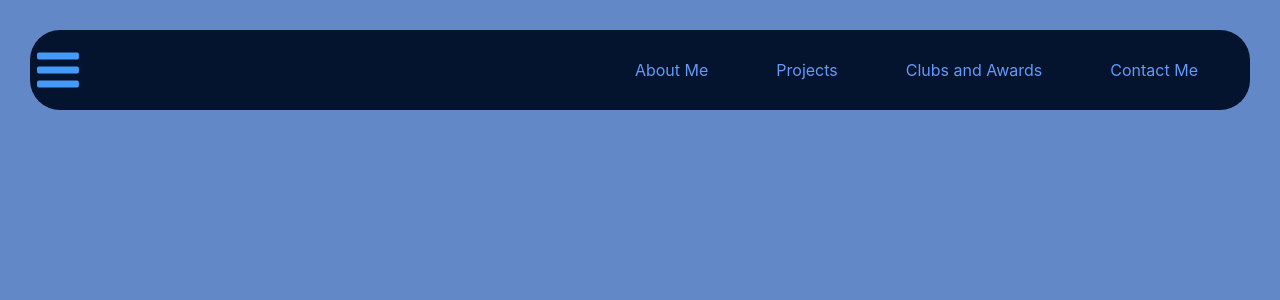
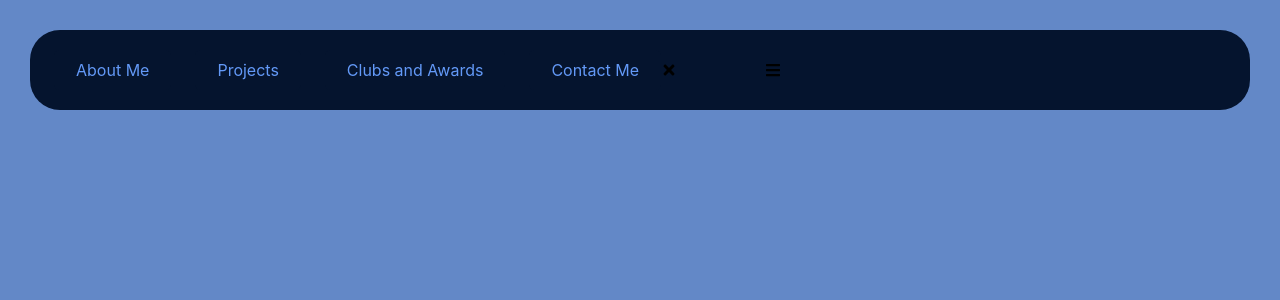
Before and after one commit to bakuyy/portfolio, a React (Create React App) app: page / in a window 1280 px wide. Shown: the top 300 px of the page. Built offline with nearby package versions, Linux system fonts and the light colour scheme.

Commit message:
portfolio

```diff
--- a/src/Components/Navbar/NavbarElements.js
+++ b/src/Components/Navbar/NavbarElements.js
@@ -18,7 +18,7 @@ export const NavMenu = styled.div`
   align-items: center;
   margin-right: -24px;
   white-space: nowrap;
-  @media screen and (max-width: 780px) {
+  @media screen and (max-width: 1024px) {
     display: none;
   }
 `;
@@ -27,9 +27,6 @@ export const NavBtn = styled.nav`
   display: flex;
   align-items: center;
   margin-right: 24px;
-  @media screen and (max-width: 780px) {
-    display: none;
-  }
   padding-right: 20px;
 `;
 
--- a/src/Components/Navbar/index.js
+++ b/src/Components/Navbar/index.js
@@ -1,24 +1,16 @@
-import React, {useState} from 'react'
+import React, {useRef} from 'react'
 import {Nav,NavMenu,NavBtn,NavBtnLink} from './NavbarElements'
-import { GoThreeBars } from "react-icons/go";
+import { FaBars, FaTimes } from "react-icons/fa";
 import {IconContext} from "react-icons";
 
 const Navbar = () => {
-    const [showDropDown, setShowDropdown] = useState(false)
-
+    const navRef = useRef()
+    const showNavBar = () =>{
+        navRef.current.classList.toggle("responsive_nav");
+    }
   return (
     <>
     <Nav>
-        <NavBtn
-            onClick={
-        () => {
-            setShowDropdown(!showDropDown);
-        }}
-        >
-            <IconContext.Provider value = {{className: "shared-class", color: '#4599F7', size: 56}}>
-                <GoThreeBars/>
-            </IconContext.Provider>
-        </NavBtn>
         <NavMenu>
 
             <NavBtn>
@@ -34,6 +26,12 @@ const Navbar = () => {
                 <NavBtnLink to='/Contact'>
                     Contact Me
                 </NavBtnLink>
+                <NavBtn className="nav-btn nav-close-btn" onClick = {showNavBar}>
+                    <FaTimes/>
+                </NavBtn>
+            </NavBtn>
+            <NavBtn className="nav-btn nav-close-btn" onClick= {showNavBar}>
+                <FaBars/>
             </NavBtn>
         </NavMenu>
 
```
Lines whose indentation alone changed are shown as unchanged.
